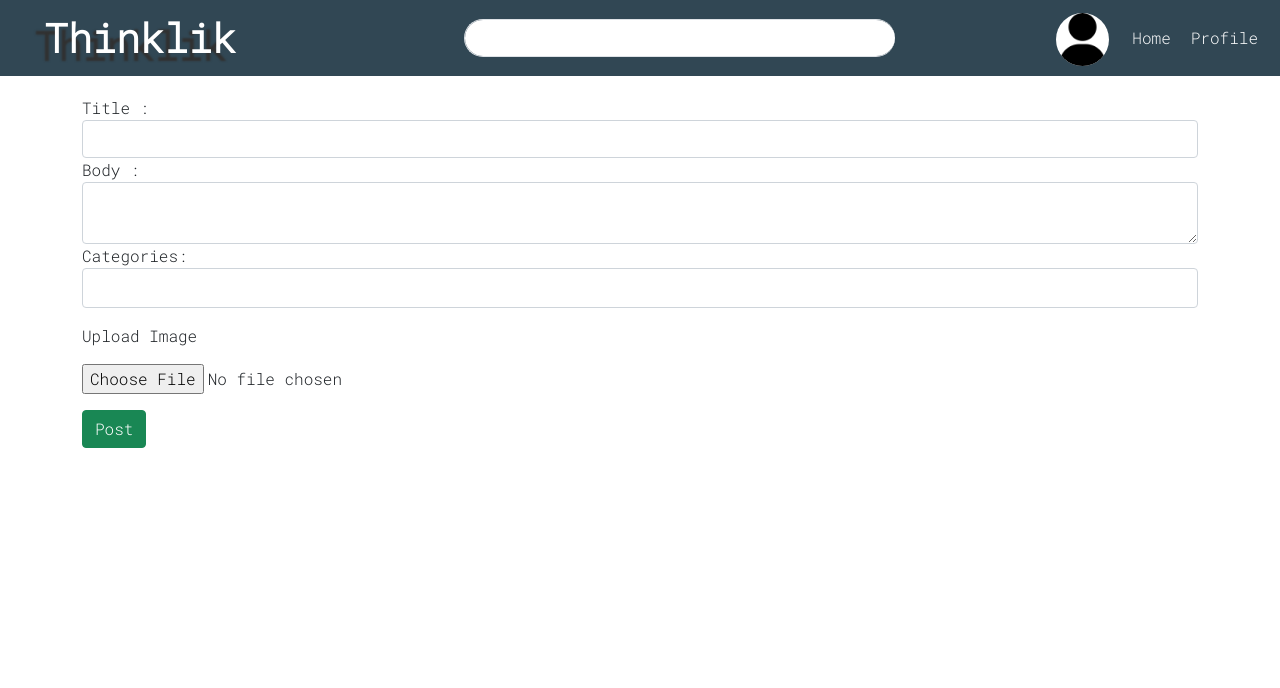
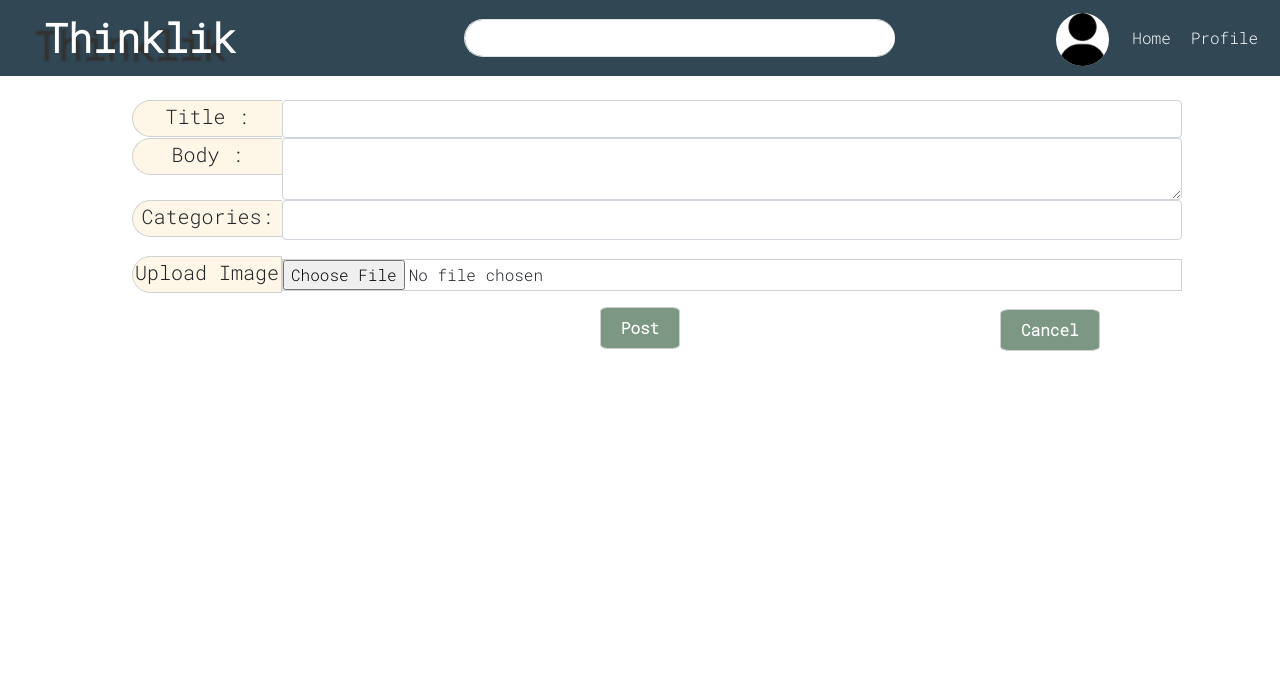
Before and after one commit to Soft-Engr-Project/Team-04, a CodeIgniter app: page /database/posts/create in a window 1280 px wide. Shown: the top 688 px of the page. After the commit the page ends 351 px from the top, so only its background shows below. Run offline with CodeIgniter, Linux system fonts and the light colour scheme; the visitor is signed in with stand-in values (Sample User, id 1); data that the repository does not hold is empty; some libraries are stand-ins or nearby versions.

Commit message:
create and edit post improve

```diff
--- a/application/views/posts/create.php
+++ b/application/views/posts/create.php
@@ -1,11 +1,6 @@
 <div onclick="checkMousePointer()">
-<br>
-<br>
-<br>
-<br>
-<div style="width: 100vw;
-    height: 100vh;" class="container">
-<?php echo validation_errors();?>
+  <div style="width: 100vw; height: 100vh;" class="container">
+    <div class="createpost">
       <?php echo form_open_multipart("posts/create");?>
         <div class="form-group">
           <label for="title">Title : </label>
@@ -26,13 +21,17 @@
           </select>
         </div>
         <div class="form-group mt-3">
-    <label for="file">Upload Image</label>
+          <label for="file" class="uploadlabel">Upload Image</label>
           <div class="mt-3 mb-3">
-      <input type="file" name="userfile" size="20">
+            <input class="uploadpic" type="file" name="userfile" size="20">
           </div>
         </div>
-  <button type="submit" class="btn btn-success">Post</button>
+        <button type="submit">Post</button>
       </form>
+      <a href="<?php echo base_url();?>pages/view"><button type="submit" class="cancelbutton">Cancel</button></a>
+      <h3><?php echo validation_errors();?></h3>
+    </div>
+  </div>
 </div>
 
 
--- a/assets/css/style.css
+++ b/assets/css/style.css
@@ -250,8 +250,8 @@ nav ul .icon{
     margin: 10px 0 0 150px;
     font-weight: bold;
 }
-
-.smallcontent button, .changeinfo button{
+/* Binago */
+.smallcontent button, .changeinfo button, .createpost button{
     padding: 8px 20px;
     background-color: #7C9784;
     font-weight: bold;
@@ -265,12 +265,12 @@ nav ul .icon{
     margin: 60px 0 0 40px;
 }
 
-#coverpage .smallbutton2, #profilepage .smallbutton2, .changeinfo .smallbutton2 {
+#coverpage .smallbutton2, #profilepage .smallbutton2, .changeinfo .smallbutton2, .createpost .cancelbutton {
     margin: -40px 0 0 360px;
     position: absolute;
 }
-
-.smallcontent button:hover, .changeinfo button:hover{
+/* Binago */
+.smallcontent button:hover, .changeinfo button:hover, .createpost button:hover{
     background-color: #314754;
     color: white;
 }
@@ -1526,7 +1526,63 @@ body{
     background-color: #5A817A
 }
 
-
+.createpost{
+    padding-top: 100px;
+    width: 100%;
+    text-align: center;
+}
+
+.createpost label{
+    font-size: 20px;
+    position: absolute;
+    margin-left: -600px;
+    background-color: rgb(253,240,213, 0.6);
+    width: 150px;
+    height: 37px;
+    border-radius: 20px 0 0 20px;
+    border-left: 1px solid #D1D1D1;
+    border-top: 1px solid #D1D1D1;
+    border-bottom: 1px solid #D1D1D1;
+}
+
+.createpost .uploadlabel{
+    border-right: 1px solid #D1D1D1;
+}
+
+.createpost .uploadpic{
+    width: 900px;
+    margin-top: 3px;
+    background-color: white;
+    border: 1px solid #D1D1D1;
+}
+
+.createpost .form-group{
+    width: 900px;
+    margin-left: 200px;
+}
+
+.createpost button{
+    border: 1px solid #D1D1D1;
+}
+
+.createpost h3{
+    font-size: 15px;
+    color: red;
+    background-color: #D1D1D1;
+    padding-top: 5px;
+    border-radius: 10px;
+    margin: -40px 0 0 200px;
+    position: absolute;
+}
+
+.createpost h1{
+    position: absolute;
+    font-size: 30px;
+    margin: 200px 0 0 20px;
+    background-color: rgb(253,240,213, 0.6);
+    padding: 10px;
+    border-radius: 20px 0 0 20px;
+}
 
 @keyframes loading {
     /* Safari support */
```
Also changed, not shown: application/views/posts/edit.php (+8 -8 lines). Lines whose indentation alone changed are shown as unchanged.
